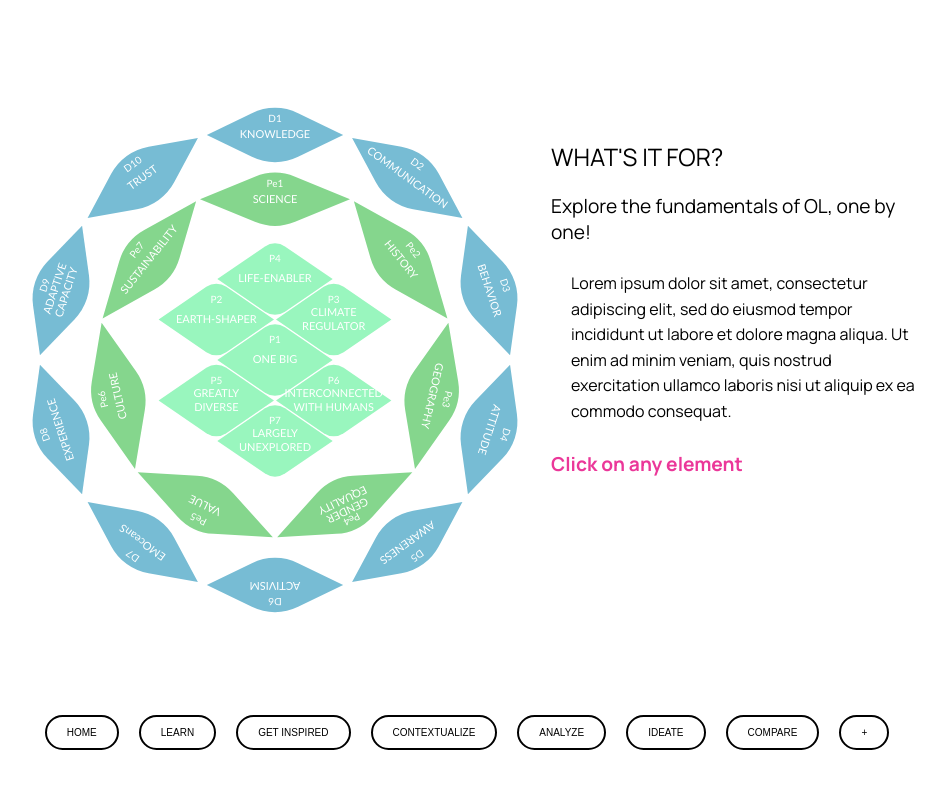
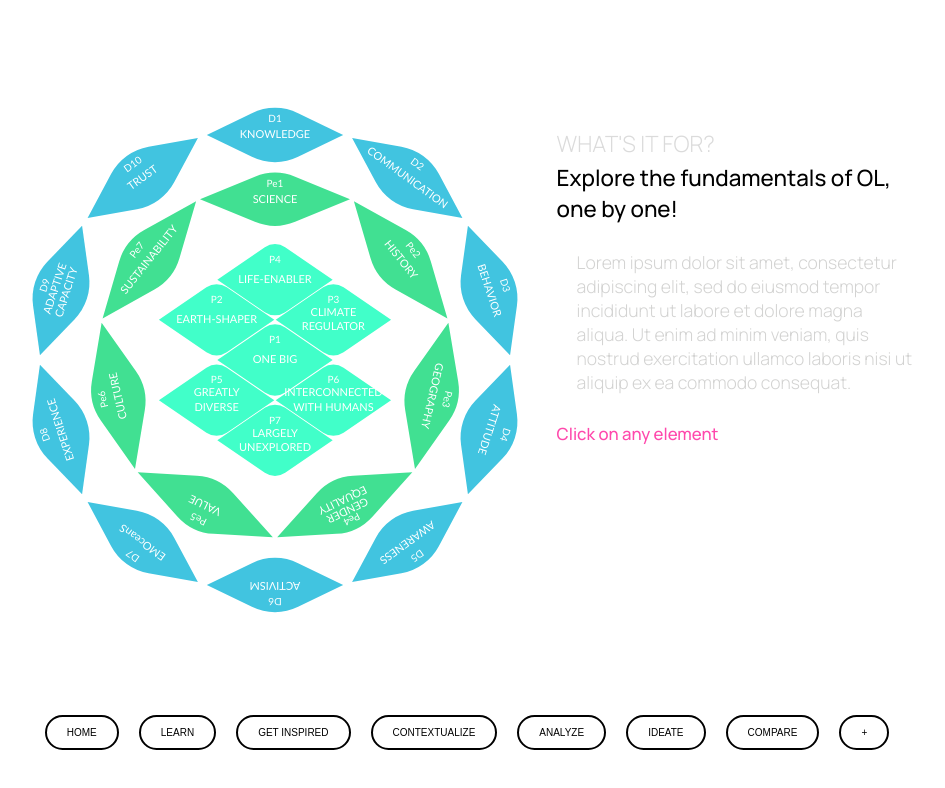
Before and after one commit to saradinismarques/ol-compass, a React (Create React App) app: page /learn in a window 1280 px wide. Shown: the top 788 px of the page, without its empty margins (173-1118 px from the left). Built offline with nearby package versions, Linux system fonts and the light colour scheme.

Commit message:
changed text styles if the buttons were clicked, add diferent gradients

```diff
--- a/public/index.html
+++ b/public/index.html
@@ -9,23 +9,8 @@
       name="description"
       content="Web site created using create-react-app"
     />
-    <link rel="apple-touch-icon" href="%PUBLIC_URL%/logo192.png" />
-    <!--
-      manifest.json provides metadata used when your web app is installed on a
-      user's mobile device or desktop. See https://developers.google.com/web/fundamentals/web-app-manifest/
-    -->
-    <link rel="manifest" href="%PUBLIC_URL%/manifest.json" />
-    <!--
-      Notice the use of %PUBLIC_URL% in the tags above.
-      It will be replaced with the URL of the `public` folder during the build.
-      Only files inside the `public` folder can be referenced from the HTML.
-
-      Unlike "/favicon.ico" or "favicon.ico", "%PUBLIC_URL%/favicon.ico" will
-      work correctly both with client-side routing and a non-root public URL.
-      Learn how to configure a non-root public URL by running `npm run build`.
-    -->
     <title>OL-in-One Compass</title>
-    <link href="https://fonts.googleapis.com/css2?family=Manrope:wght@400;700&display=swap" rel="stylesheet">
+    <link rel="stylesheet" href="https://fonts.googleapis.com/css2?family=Manrope:wght@100;200;300;400;500;600;700;800&display=swap">
   </head>
   <body>
     <noscript>You need to enable JavaScript to run this app.</noscript>
--- a/src/components/OLDiagram.js
+++ b/src/components/OLDiagram.js
@@ -6,9 +6,9 @@ import '../styles/OLDiagram.css';
 
 const OLDiagram = ({size, position, buttonsActive=true, onButtonClick}) => {
     const waveDims = {
-        "Principles": { Width: size/3.9, Height: size/5.7, CornerRadius: size/25.5, Color: "#99f6be" },
-        "Perspectives": { Width: size/3.0, Height: size/7.3, CornerRadius: size/8.5, Color: "#85d68d" },
-        "Dimensions": { Width: size/3.3, Height: size/6.8, CornerRadius: size/8.5, Color: "#77bcd4" }
+        "Principles": { Width: size/3.9, Height: size/5.7, CornerRadius: size/25, Color: "#41ffc9" },
+        "Perspectives": { Width: size/3.0, Height: size/7.3, CornerRadius: size/8.5, Color: "#41e092" },
+        "Dimensions": { Width: size/3.3, Height: size/6.8, CornerRadius: size/8.5, Color: "#41c4e0" }
     };
 
     const principles = getPrinciples(getPrinciplesData(), waveDims.Principles);
@@ -17,8 +17,8 @@ const OLDiagram = ({size, position, buttonsActive=true, onButtonClick}) => {
 
     const [hoveredId, setHoveredId] = useState(null);
     const [clickedId, setClickedId] = useState(null);
-;
-    const handleClick = (arr, index) => (e) => {
+
+    const handleClick = (arr, index, gradientColor) => (e) => {
         if (!buttonsActive) return;
 
         const id = e.target.id();
@@ -26,7 +26,7 @@ const OLDiagram = ({size, position, buttonsActive=true, onButtonClick}) => {
 
         const title = convertLabel(arr[index].Code);
         if (onButtonClick) {
-            onButtonClick(title, arr[index].Headline, arr[index].Paragraph, arr[index].ShowMoreText);
+            onButtonClick(title, arr[index].Headline, arr[index].Paragraph, arr[index].ShowMoreText, gradientColor);
         }
     }
 
@@ -81,7 +81,7 @@ const OLDiagram = ({size, position, buttonsActive=true, onButtonClick}) => {
                             fill={waveDims.Principles['Color']}
                             stroke={waveDims.Principles['Color']}
                             strokeWidth={0.01}
-                        onClick={handleClick(principles, i)}
+                            onClick={handleClick(principles, i, waveDims.Principles['Color'])}
                             onMouseEnter={handleMouseEnter}
                             onMouseLeave={handleMouseLeave}
                             opacity={calculateOpacity(clickedId, hoveredId, p.Code)}
@@ -98,7 +98,7 @@ const OLDiagram = ({size, position, buttonsActive=true, onButtonClick}) => {
                             fill={waveDims.Perspectives['Color']}
                             stroke={waveDims.Perspectives['Color']}
                             strokeWidth={0.01}
-                        onClick={handleClick(perspectives, i)}
+                            onClick={handleClick(perspectives, i, waveDims.Perspectives['Color'])}
                             onMouseEnter={handleMouseEnter}
                             onMouseLeave={handleMouseLeave}
                             opacity={calculateOpacity(clickedId, hoveredId, p.Code)}
@@ -115,7 +115,7 @@ const OLDiagram = ({size, position, buttonsActive=true, onButtonClick}) => {
                             fill={waveDims.Dimensions['Color']}
                             stroke={waveDims.Dimensions['Color']}
                             strokeWidth={0.01}
-                        onClick={handleClick(dimensions, i)}
+                            onClick={handleClick(dimensions, i, waveDims.Dimensions['Color'])}
                             onMouseEnter={handleMouseEnter}
                             onMouseLeave={handleMouseLeave}
                             opacity={calculateOpacity(clickedId, hoveredId, d.Code)}
@@ -127,6 +127,7 @@ const OLDiagram = ({size, position, buttonsActive=true, onButtonClick}) => {
     </div>
     );
 };
+
 function getPrinciples(principlesData, dims) {
     const x = window.innerWidth / 2;
     const y = window.innerHeight / 2;
@@ -135,7 +136,7 @@ function getPrinciples(principlesData, dims) {
     const height = dims['Height'];
     const halfWidth = width / 2;
     const halfHeight = height / 2;
-    const margin = 1;
+    const margin = 0.7;
     const angle = 0;
 
     principlesData[0] = { ...principlesData[0], x: x, y: y, angle: angle };
--- a/src/pages/LearnPage.js
+++ b/src/pages/LearnPage.js
@@ -1,27 +1,28 @@
-import React, { useState, useEffect } from 'react';
+import React, { useState, useEffect, useCallback, useMemo } from 'react';
 import '../styles/Text.css';
 import '../styles/App.css';
 import OLDiagram from '../components/OLDiagram';
 
 const LearnPage = () => {
-  const initialState = {
+  // Memoize the initialState object
+  const initialState = useMemo(() => ({
     title: `What's it for?`,
     headline: 'Explore the fundamentals of OL, one by one!',
     paragraph: 'Lorem ipsum dolor sit amet, consectetur adipiscing elit, sed do eiusmod tempor incididunt ut labore et dolore magna aliqua. Ut enim ad minim veniam, quis nostrud exercitation ullamco laboris nisi ut aliquip ex ea commodo consequat.',
     instruction: 'Click on any element',
     showMore: false,
     showMoreText: '',
-    showMoreButton: false,
-    clickedId: null,
-  };
+    initialState: true,
+    gradientColor: null
+  }), []);
 
   const [state, setState] = useState(initialState);
 
-  const resetState = () => {
+  const resetState = useCallback(() => {
     setState(initialState);
-  };
+  }, [initialState]);
 
-  const handleDiagramClick = (title, headline, paragraph, showMoreText) => {
+  const handleDiagramClick = (title, headline, paragraph, showMoreText, gradientColor) => {
     setState((prevState) => ({
       ...prevState,
       title,
@@ -30,7 +31,8 @@ const LearnPage = () => {
       showMoreText,
       instruction: '',
       showMore: false,
-      showMoreButton: true,
+      initialState: false,
+      gradientColor
     }));
   };
 
@@ -41,28 +43,37 @@ const LearnPage = () => {
     }));
   };
 
-  const handleKeyDown = (e) => {
+  const handleKeyDown = useCallback((e) => {
     if (e.key === 'Escape') {
       resetState();
     }
-  };
+  }, [resetState]);
 
   useEffect(() => {
     window.addEventListener('keydown', handleKeyDown);
+    return () => {
+        window.removeEventListener('keydown', handleKeyDown);
+    };
+}, [handleKeyDown]);
 
-    // Cleanup event listener on component unmount
-    return () => {
-      window.removeEventListener('keydown', handleKeyDown);
-    };
-  }, []);
 
   return (
-    <div>
+    <div className='gradient-background'
+      style={{
+        background: state.initialState
+          ? 'none'
+          : `linear-gradient(to right, #ffffff 35%, ${state.gradientColor} 80%)`
+      }}
+    >
       <OLDiagram size="450" position="left" onButtonClick={handleDiagramClick} />
       <div className="text-container">
-        <h1>{state.title}</h1>
-        <h2>{state.headline}</h2>
-        <div className={state.showMore ? 'text-content expanded' : 'text-content'}>
+        <h1 className={state.initialState ? 'h1-initial' : 'h1-default'}>
+          {state.title}
+        </h1>
+        <h2 className={state.initialState ? 'h2-initial' : 'h2-default'}>
+          {state.headline}
+        </h2>
+        <div className={`${state.initialState ? 'p-initial' : (state.showMore ? 'p-default expanded' : 'p-default')}`}>
           <p>{state.paragraph}</p>
           {state.showMore && (
             <>
@@ -71,7 +82,7 @@ const LearnPage = () => {
           )}
         </div>
 
-        {state.showMoreButton && (
+        {!state.initialState && (
           <>
             <button onClick={toggleShowMore} className="show-more-button">
               {state.showMore ? 'Show less' : 'Show more'}
--- a/src/styles/App.css
+++ b/src/styles/App.css
@@ -3,7 +3,8 @@ body {
 }
 
 .gradient-background {
-    background: linear-gradient(to right, #ffffff 35%, #41ffc9 90%);
+    height: 100%;
+    margin: 0;
     height: 100vh;
     display: flex;
     justify-content: flex-end;
--- a/src/styles/Text.css
+++ b/src/styles/Text.css
@@ -7,61 +7,90 @@ body {
 /* Style for text-container */
 .text-container {
     position: absolute;
-    top: 15%; /* Position item 50% from the top */
-    left: 55%; /* Position item 50% from the left */
-    max-width: 370px;
-    padding: 20px;
+    top: 16%; /* Position item 50% from the top */
+    left: 57%; /* Position item 50% from the left */
+    max-width: 360px;
 }
 
 /* Style for h1 */
-.text-container h1 {
+.h1-initial {
+    font-size: 1.4em; /* Larger size for h1 */
+    font-weight: 300;
+    color: rgb(219,219,219);
+    text-transform: uppercase;
+    margin: 0;
+}
+
+/* Style for h1 */
+.h1-default {
     font-size: 1.5em; /* Larger size for h1 */
-    font-weight: 100;
-    color: black; /* White color */
+    font-weight: 300;
+    color: rgb(255, 255, 255);
     text-transform: uppercase;
-    margin-top: 0;
-    margin-bottom: 20px;
+    margin: 0;
 }
 
 /* Style for h2 */
-.text-container h2 {
-    font-size: 1.2em; /* Smaller size for h2 */
-    font-weight: 40;
-    color: black; /* Green color */
-    margin-bottom: 10px;
+.h2-initial {
+    font-size: 1.4em; /* Smaller size for h2 */
+    font-weight: 500;
+    color: rgb(0, 0, 0);
+    margin-top: 3px;
+}
+
+/* Style for h2 */
+.h2-default {
+    font-size: 1.8em; /* Smaller size for h2 */
+    font-weight: 500;
+    text-transform: uppercase;
+    color: rgb(255, 255, 255);
+    margin-top: 3px;
 }
 
 /* Style for h3 */
-.text-container h3 {
-    font-size: 1.2em; /* Smaller size for h2 */
-    font-weight: bold;
-    color: #eb3799;
+h3 {
+    font-size: 1.05em; /* Smaller size for h2 */
+    font-weight: 500;
+    color: rgb(255, 72, 172);
     margin-top: 10px;
 }
 
 /* Style for paragraph */
-.text-container .text-content {
-    font-size: 1em;
-    line-height: 1.6;
-    color: black; /* Medium gray text color */
+.p-initial {
+    font-size: 1.1em;
+    font-weight: 300;
+    color: rgb(211, 211, 210);
     padding-left: 20px;
+    margin-top: -10px;
     overflow-y: hidden; /* Hide overflow initially */
-  }
+}
 
-  /* Expanded state for text content */
-  .text-container .text-content.expanded {
+/* Style for paragraph */
+.p-default {
+    font-size: 1.1em;
+    font-weight: 300;
+    color: rgb(0, 0, 0);
+    padding-left: 20px;
+    margin-top: -35px;
+    overflow-y: hidden; /* Hide overflow initially */
+}
+
+ /* Expanded state for text content */
+ .p-default.expanded {
     overflow-y: auto; /* Enable vertical scroll */
     max-height: 300px; /* Show full content when expanded */
-    padding-bottom: 20px;
-  }
+    margin-top: -30px;
+    margin-bottom: 5px;
+}
 
-  .show-more-button {
-    padding-left: 20px;
+.show-more-button {
+    font-size: 1.05em;
+    font-weight: 200;
     background-color: transparent; /* Use 'transparent' instead of 'none' */
     color: rgb(131, 131, 131);
     border: none;
     cursor: pointer;
-    font-size: 1em;
+    padding-left: 20px;
     outline: none; /* Optional: Remove outline on focus */
     text-decoration: underline;
 }
```
Also changed, not shown: src/App.js (+0 -16 lines), public/logo192.png (deleted), public/logo512.png (deleted). Lines whose indentation alone changed are shown as unchanged.
